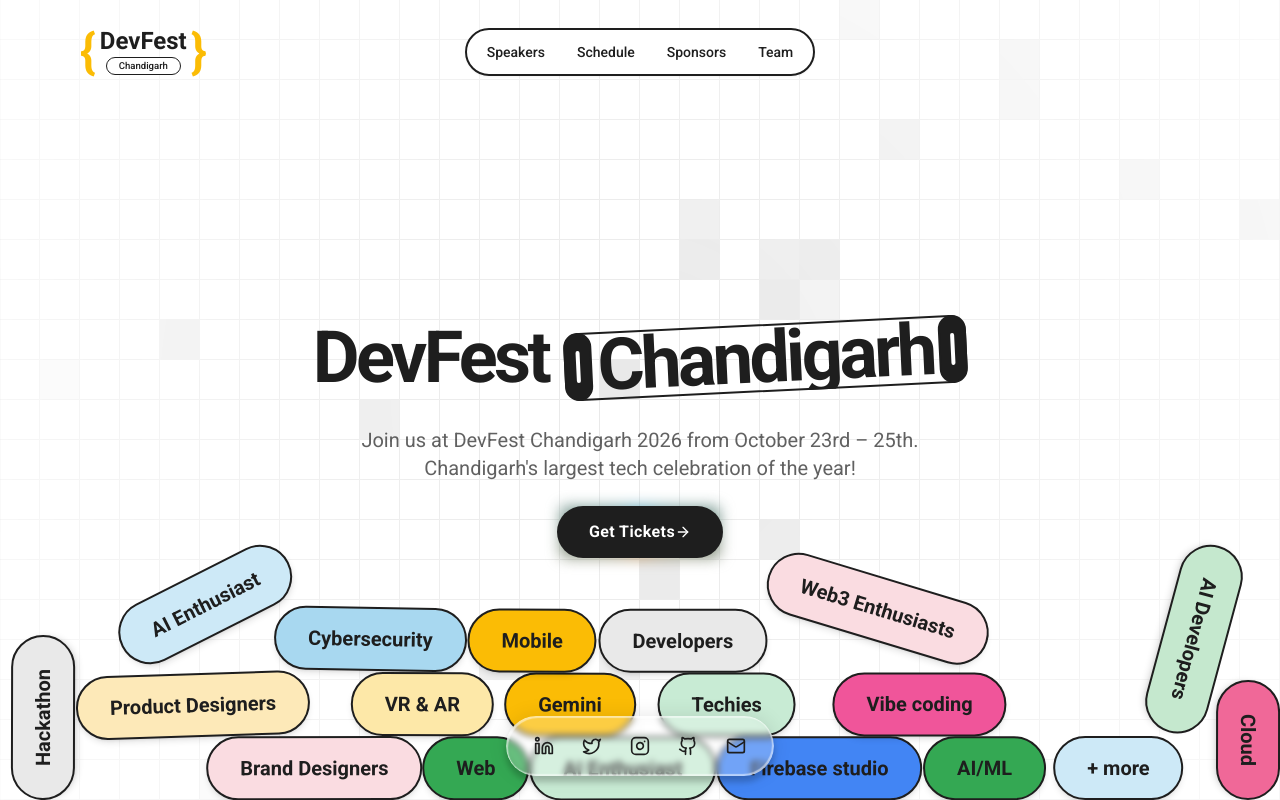
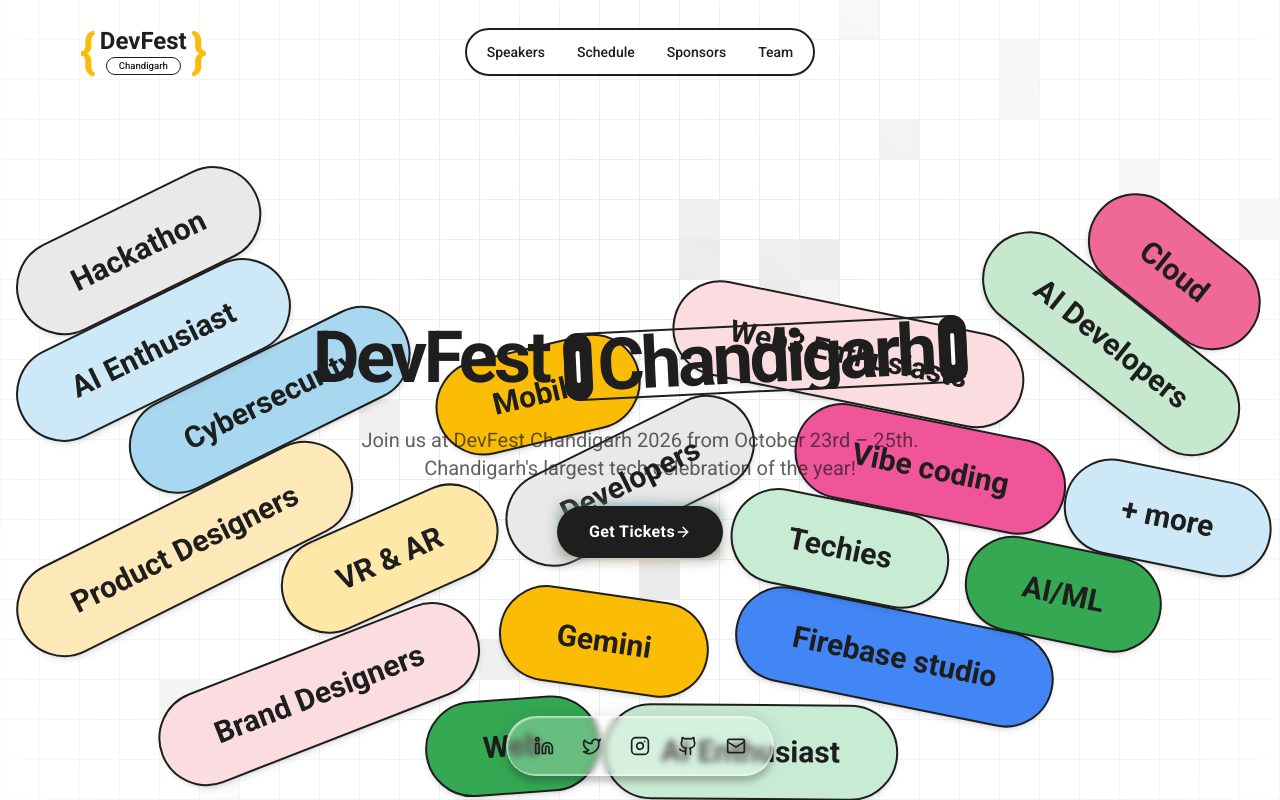
Before and after one commit to GDG-cloud-chandigarh/Devfest_2026, a Next.js app: page / in a window 1280 px wide. Built offline with nearby package versions, Linux system fonts and the light colour scheme.

Commit message:
Increase hero tag pill size

```diff
--- a/src/components/HeroTags.tsx
+++ b/src/components/HeroTags.tsx
@@ -26,7 +26,7 @@
 ];
 
 // Smaller than the GDG hero's pills — 19 tags instead of 8 have to share the screen.
-const PILL = "rounded-full border-2 border-neutral-dark px-4 py-2 text-xs font-bold sm:px-6 sm:py-3 sm:text-base md:px-8 md:py-4 md:text-lg lg:text-xl";
+const PILL = "rounded-full border-2 border-neutral-dark px-5 py-3 text-sm font-bold sm:px-8 sm:py-5 sm:text-xl md:px-12 md:py-6 md:text-2xl lg:px-14 lg:py-7 lg:text-3xl";
 
 export function HeroTags() {
   const [reducedMotion, setReducedMotion] = useState(false);
```
